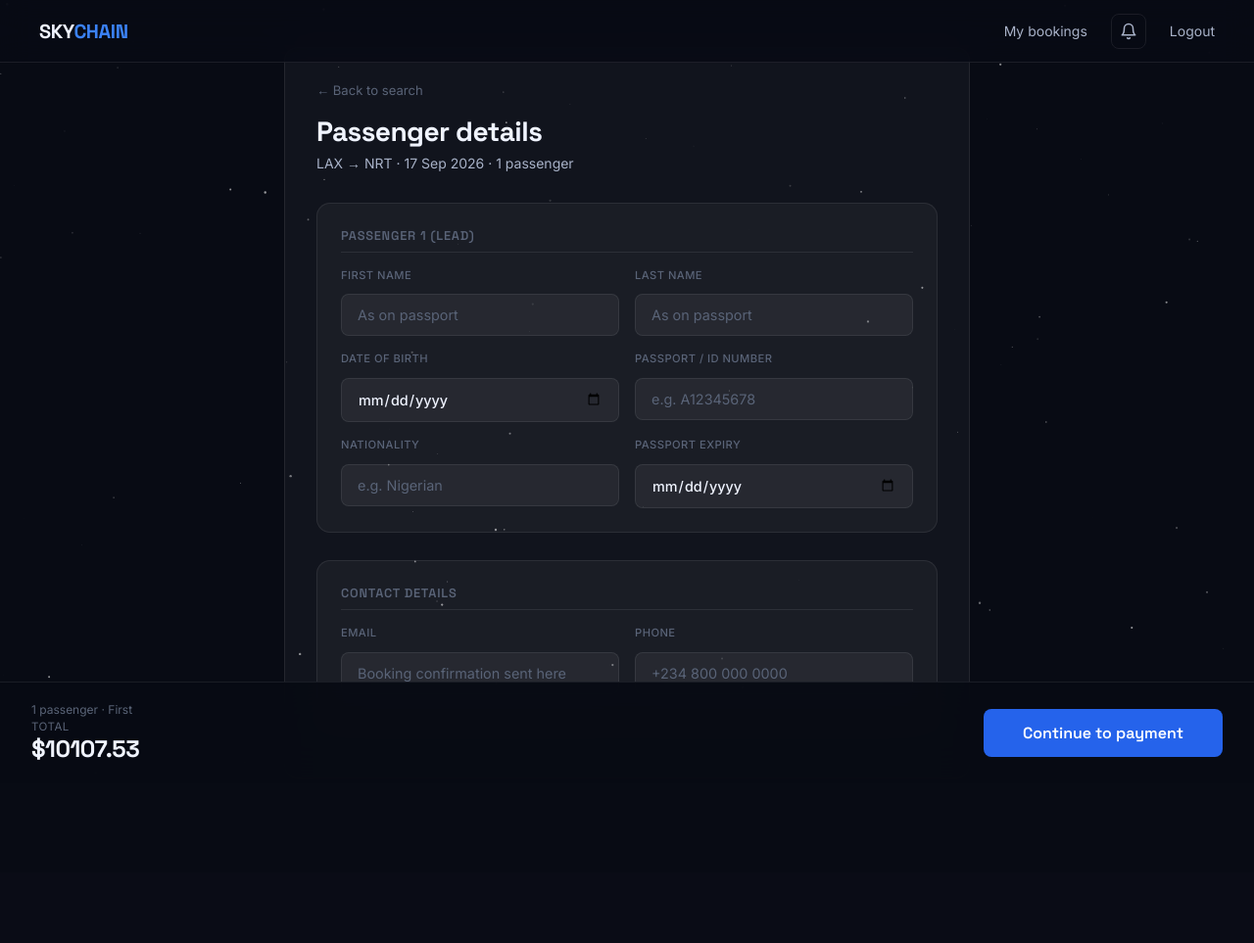
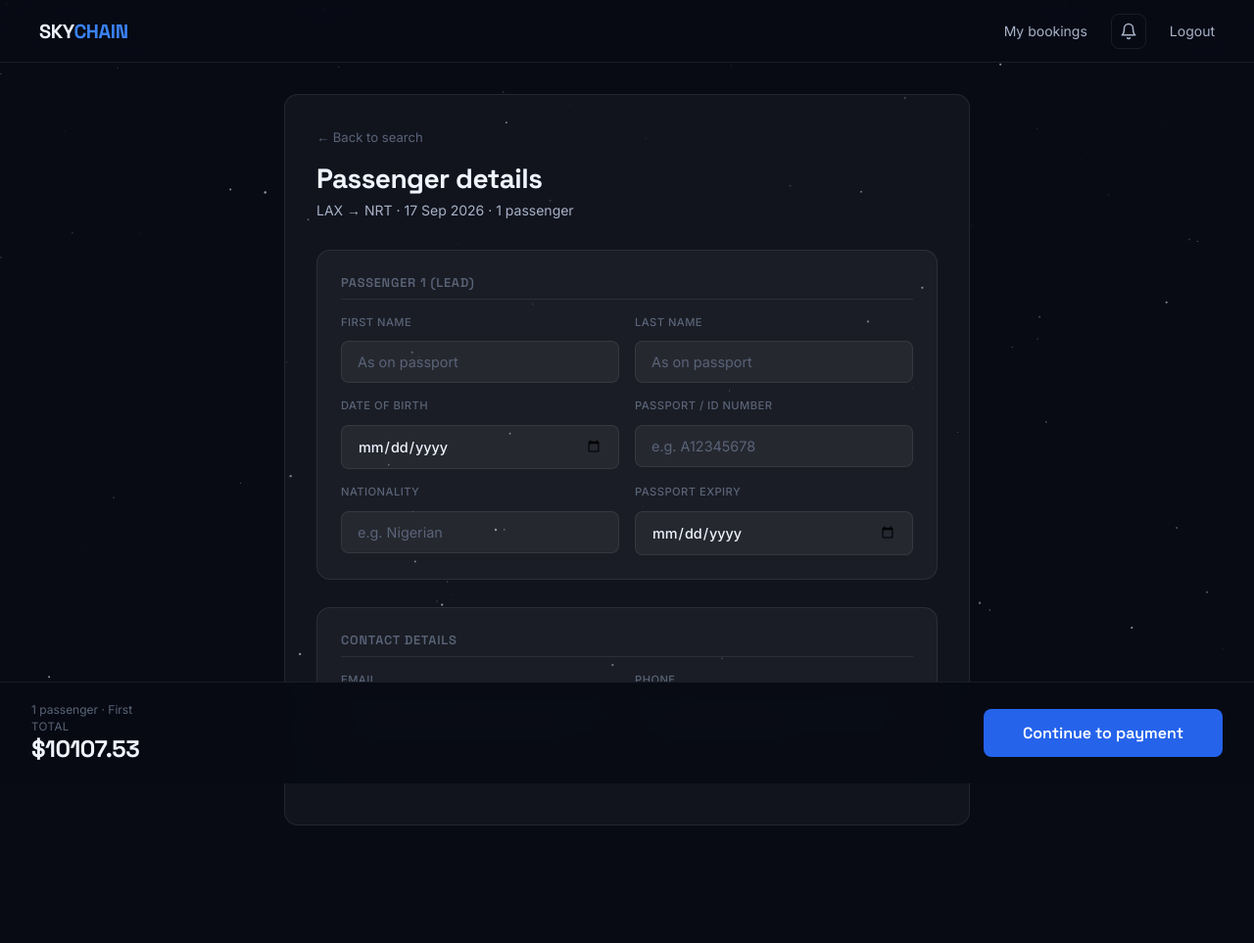
Before and after one commit to Dennis433/flight_booking, a Flask app: page /passengers/01f81485-e666-473f-8ffc-bec20226aeb1 in a window 1280 px wide. Shown: the whole page at 98% size. Before the commit the page ends 776 px from the top, so only its background shows below. Run offline with Flask 3, Linux system fonts and the light colour scheme; the visitor is signed in with stand-in values (Sample User, id 1); some libraries are stand-ins or nearby versions.

Commit message:
Adjust padding and min-height for passenger-page
Updated padding and added min-height to passenger-page.

```diff
--- a/static/css/style.css
+++ b/static/css/style.css
@@ -2010,7 +2010,8 @@ body {
 .passenger-page {
   display: flex;
   justify-content: center;
-  padding: 3rem 1.5rem 6rem;
+  padding: 96px 1.5rem 120px; /* top: clears 64px navbar; bottom: clears fixed summary bar */
+  min-height: 100vh;
 }
 
 .passenger-card {
```
